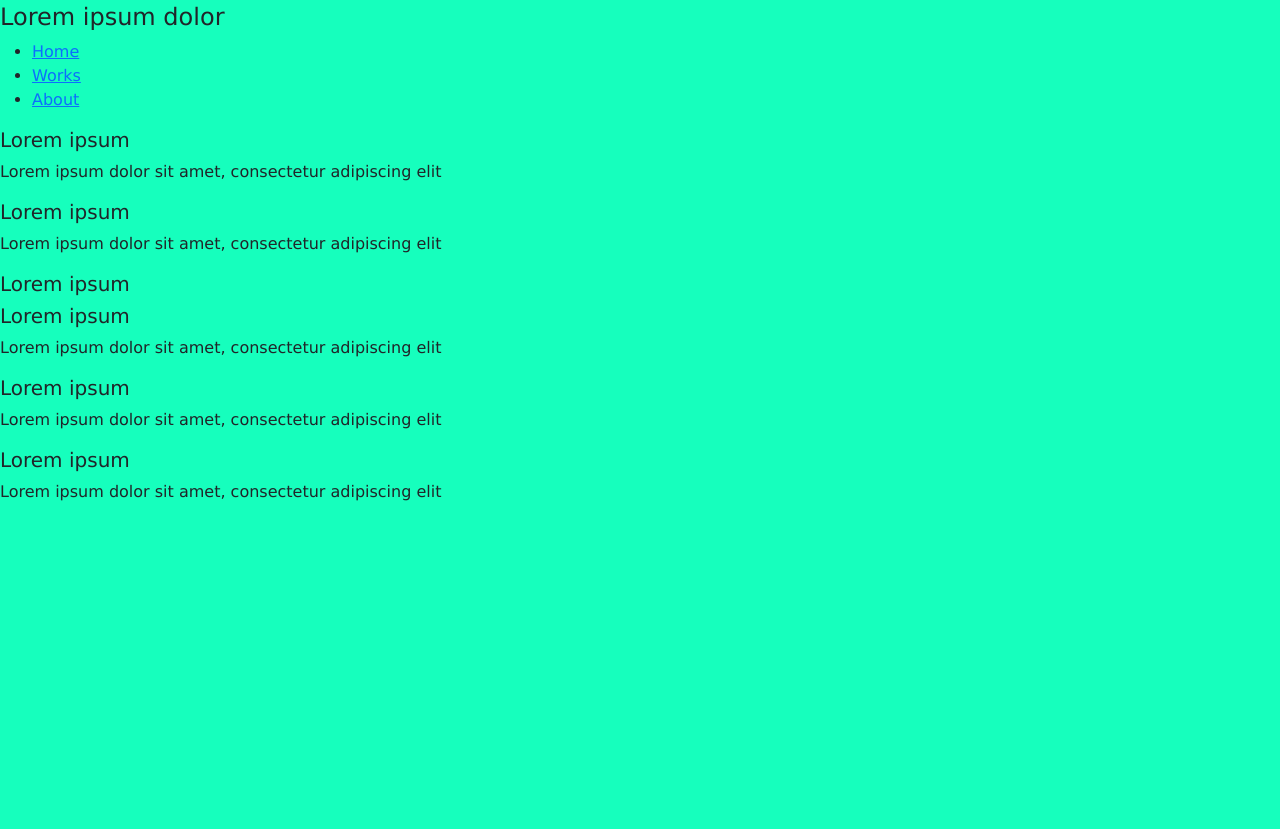
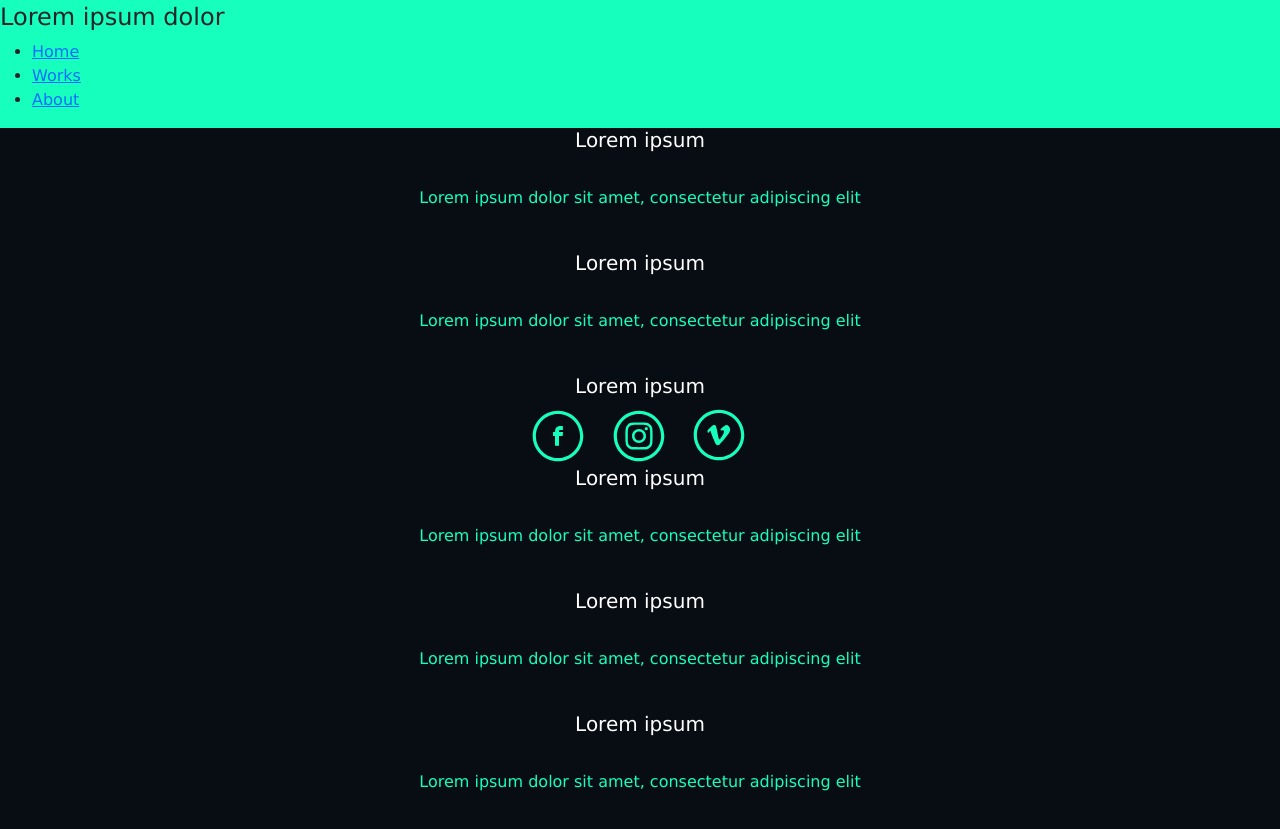
Before and after one commit to Maicolt401/202204-W1CHWE-maicol-torres-albert-sagol, a website: page about.html in a window 1280 px wide. Shown: the part 957-1786 px from the top of the page. Before the commit the page ends 1477 px from the top, so only its background shows below. Drawn offline with nearby package versions, Linux system fonts and the light colour scheme; files that its build step writes are made by us from their sources.

Commit message:
added color and images

```diff
--- a/about.html
+++ b/about.html
@@ -232,9 +232,98 @@
 
       <section>
         <h5>Lorem ipsum</h5>
-        <i></i>
-        <i></i>
-        <i></i>
+        <div>
+          <i
+            ><svg
+              version="1.1"
+              id="Layer_1"
+              xmlns="http://www.w3.org/2000/svg"
+              xmlns:xlink="http://www.w3.org/1999/xlink"
+              x="0px"
+              y="0px"
+              width="60px"
+              height="60px"
+              viewBox="-2 50 60 60"
+              style="enable-background: new 0 0 296 162"
+              xml:space="preserve"
+            >
+              <path
+                d="M30.9,74.1v-3.9c-1.4,0-1-0.1-2.4-0.1s-2.2,0.2-3.2,0.7c-0.9,0.5-1.3,1-1.7,1.7c-0.3,0.7-0.5,1.6-0.5,3V76
+				h-2L21,79.9h2v9.9h4v-9.9h3.6l0.5-3.9h-4c0,0-0.3-1.2,0.3-1.8C27.7,74,30.9,74.1,30.9,74.1z"
+              />
+              <path
+                d="M26,105.3C12,105.3,0.7,93.9,0.7,80S12,54.7,26,54.7C39.9,54.7,51.3,66,51.3,80S39.9,105.3,26,105.3z
+			 M26,57.9C13.8,57.9,3.9,67.8,3.9,80s9.9,22.1,22.1,22.1S48.1,92.2,48.1,80S38.2,57.9,26,57.9z"
+              /></svg
+          ></i>
+          <i>
+            <svg
+              version="1.1"
+              id="Layer_1"
+              xmlns="http://www.w3.org/2000/svg"
+              xmlns:xlink="http://www.w3.org/1999/xlink"
+              x="0px"
+              y="0px"
+              width="60px"
+              height="60px"
+              viewBox="240 -4 60 60"
+              style="enable-background: new 0 0 296 162"
+              xml:space="preserve"
+            >
+              <path
+                d="M269,51.3c-13.9,0-25.3-11.3-25.3-25.3S255.1,0.7,269,0.7c13.9,0,25.3,11.3,25.3,25.3S282.9,51.3,269,51.3z
+			 M269,3.9c-12.2,0-22.1,9.9-22.1,22.1s9.9,22.1,22.1,22.1s22.1-9.9,22.1-22.1S281.2,3.9,269,3.9z"
+              />
+
+              <path
+                d="M269,14.8c3.6,0,4.1,0,5.5,0.1c1.3,0.1,2,0.3,2.5,0.5c0.6,0.2,1.1,0.5,1.6,1c0.5,0.5,0.8,0.9,1,1.6
+			c0.2,0.5,0.4,1.2,0.5,2.5c0.1,1.4,0.1,1.9,0.1,5.5s0,4.1-0.1,5.5c-0.1,1.3-0.3,2-0.5,2.5c-0.2,0.6-0.5,1.1-1,1.6
+			c-0.5,0.5-0.9,0.8-1.6,1c-0.5,0.2-1.2,0.4-2.5,0.5c-1.4,0.1-1.9,0.1-5.5,0.1s-4.1,0-5.5-0.1c-1.3-0.1-2-0.3-2.5-0.5
+			c-0.6-0.2-1.1-0.5-1.6-1c-0.5-0.5-0.8-0.9-1-1.6c-0.2-0.5-0.4-1.2-0.5-2.5c-0.1-1.4-0.1-1.9-0.1-5.5s0-4.1,0.1-5.5
+			c0.1-1.3,0.3-2,0.5-2.5c0.2-0.6,0.5-1.1,1-1.6c0.5-0.5,0.9-0.8,1.6-1c0.5-0.2,1.2-0.4,2.5-0.5C264.9,14.9,265.4,14.8,269,14.8
+			 M269,12.4c-3.7,0-4.2,0-5.6,0.1c-1.4,0.1-2.4,0.3-3.3,0.6c-0.9,0.3-1.7,0.8-2.4,1.6c-0.8,0.8-1.2,1.5-1.6,2.4
+			c-0.3,0.9-0.6,1.9-0.6,3.3c-0.1,1.5-0.1,1.9-0.1,5.6c0,3.7,0,4.2,0.1,5.6c0.1,1.4,0.3,2.4,0.6,3.3c0.3,0.9,0.8,1.7,1.6,2.4
+			c0.8,0.8,1.5,1.2,2.4,1.6c0.9,0.3,1.9,0.6,3.3,0.6c1.5,0.1,1.9,0.1,5.6,0.1c3.7,0,4.2,0,5.6-0.1c1.4-0.1,2.4-0.3,3.3-0.6
+			c0.9-0.3,1.7-0.8,2.4-1.6c0.8-0.8,1.2-1.5,1.6-2.4c0.3-0.9,0.6-1.9,0.6-3.3c0.1-1.5,0.1-1.9,0.1-5.6s0-4.2-0.1-5.6
+			c-0.1-1.4-0.3-2.4-0.6-3.3c-0.3-0.9-0.8-1.7-1.6-2.4c-0.8-0.8-1.5-1.2-2.4-1.6c-0.9-0.3-1.9-0.6-3.3-0.6
+			C273.2,12.4,272.7,12.4,269,12.4L269,12.4z"
+              />
+              <path
+                d="M269,19c-3.9,0-7,3.1-7,7s3.1,7,7,7c3.9,0,7-3.1,7-7S272.9,19,269,19z M269,30.5c-2.5,0-4.5-2-4.5-4.5
+			c0-2.5,2-4.5,4.5-4.5c2.5,0,4.5,2,4.5,4.5C273.5,28.5,271.5,30.5,269,30.5z"
+              />
+              <circle class="st0" cx="276.3" cy="18.7" r="1.6" />
+            </svg>
+          </i>
+          <i>
+            <svg
+              version="1.1"
+              id="Layer_1"
+              xmlns="http://www.w3.org/2000/svg"
+              xmlns:xlink="http://www.w3.org/1999/xlink"
+              x="0px"
+              y="0px"
+              width="60px"
+              height="60px"
+              viewBox="105 105 60 60"
+              style="enable-background: new 0 0 296 162"
+              xml:space="preserve"
+            >
+              <path
+                d="M127.5,124.6c0,0,2.4-1.4,3.2,0.1c0.7,0.4,2.3,9.7,2.7,11.5c0.3,1.8,1.2,2.5,1.7,1.7s2.3-2.8,3.5-5.6
+			s-0.4-3.2-0.9-3s-3,0.2-2.1-0.9c0.9-1.1,3.2-3,3.8-3.3c1.1-0.8,2.6-1.8,4-0.1c0.9,0.7,2.9,3,0.9,6.6c-2,3.5-9.4,11.7-9.4,11.7
+			s-2.8,1.9-3.9,0c-1.1-1.9-4.8-10.7-5-11.9c-0.1-1.2-0.4-1.5-1-1.2s-1.8,2.1-1.9,1.6s-1.2-1.2-0.5-2.3
+			C123.3,128.4,127,124.9,127.5,124.6z"
+              />
+
+              <path
+                d="M134,159.3c-13.9,0-25.3-11.3-25.3-25.3c0-13.9,11.3-25.3,25.3-25.3c13.9,0,25.3,11.3,25.3,25.3
+			C159.3,147.9,147.9,159.3,134,159.3z M134,111.9c-12.2,0-22.1,9.9-22.1,22.1s9.9,22.1,22.1,22.1s22.1-9.9,22.1-22.1
+			C156.1,121.8,146.2,111.9,134,111.9z"
+              />
+            </svg>
+          </i>
+        </div>
       </section>
 
       <section>
--- a/sass/sass.scss
+++ b/sass/sass.scss
@@ -1,5 +1,11 @@
+:root {
+  --green: #16ffbd;
+  --black: #080d14;
+  --white: #fff;
+}
+
 body {
-  background: #16ffbd;
+  background: var(--green);
   font-family: "Lucida Sans", "Lucida Sans Regular", "Lucida Grande",
     "Lucida Sans Unicode", Geneva, Verdana, sans-serif;
 }
@@ -14,10 +20,6 @@ body {
     text-align: center;
     padding: 20px;
     line-height: 35px;
-
-    & i {
-      fill: #080d14;
-    }
   }
 }
 
@@ -34,3 +36,34 @@ body {
     line-height: 35px;
   }
 }
+footer {
+  background-color: var(--black);
+  flex-direction: column;
+  display: flex;
+  align-content: center;
+
+  & section {
+    flex-direction: column;
+    & h5 {
+      color: var(--white);
+      text-align: center;
+    }
+    & p {
+      color: var(--green);
+      text-align: center;
+      padding: 20px;
+      line-height: 35px;
+    }
+    & div {
+      align-items: center;
+      display: flex;
+      flex-direction: row;
+      justify-content: center;
+      gap: 20px;
+
+      & i {
+        fill: var(--green);
+      }
+    }
+  }
+}
```
